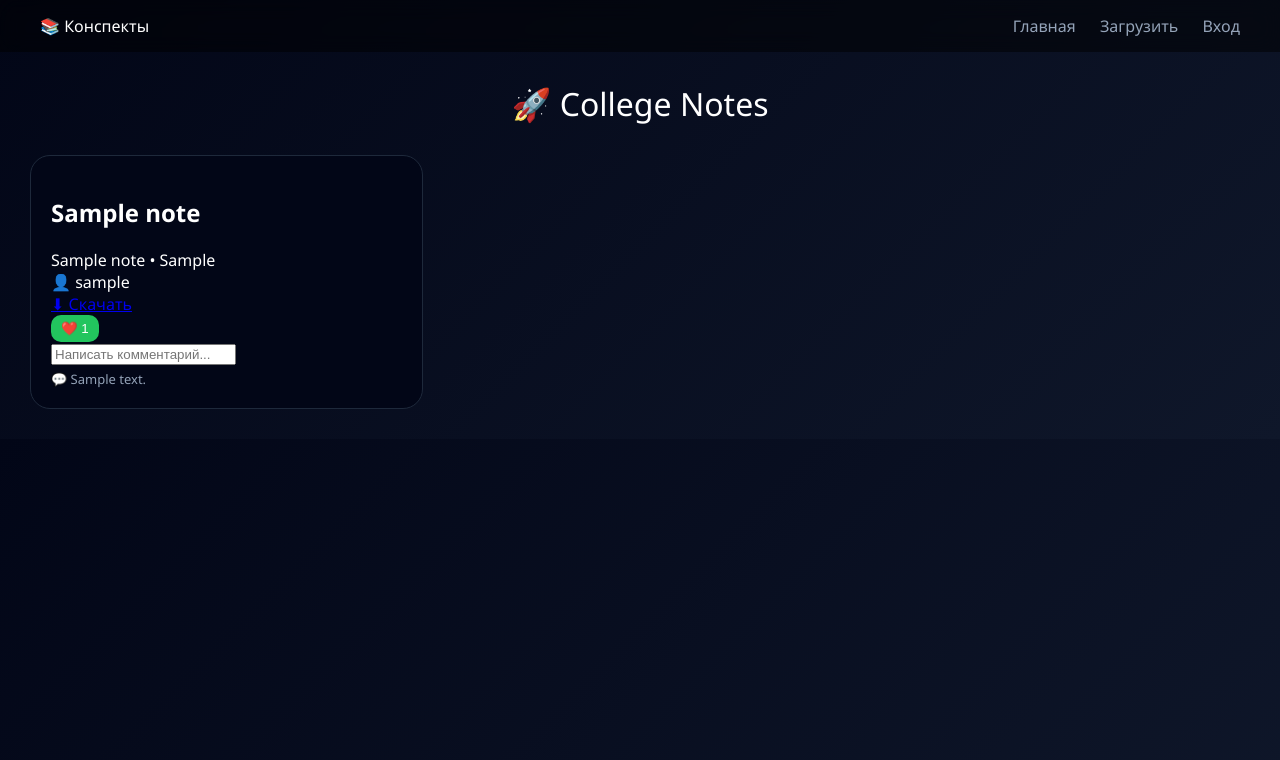
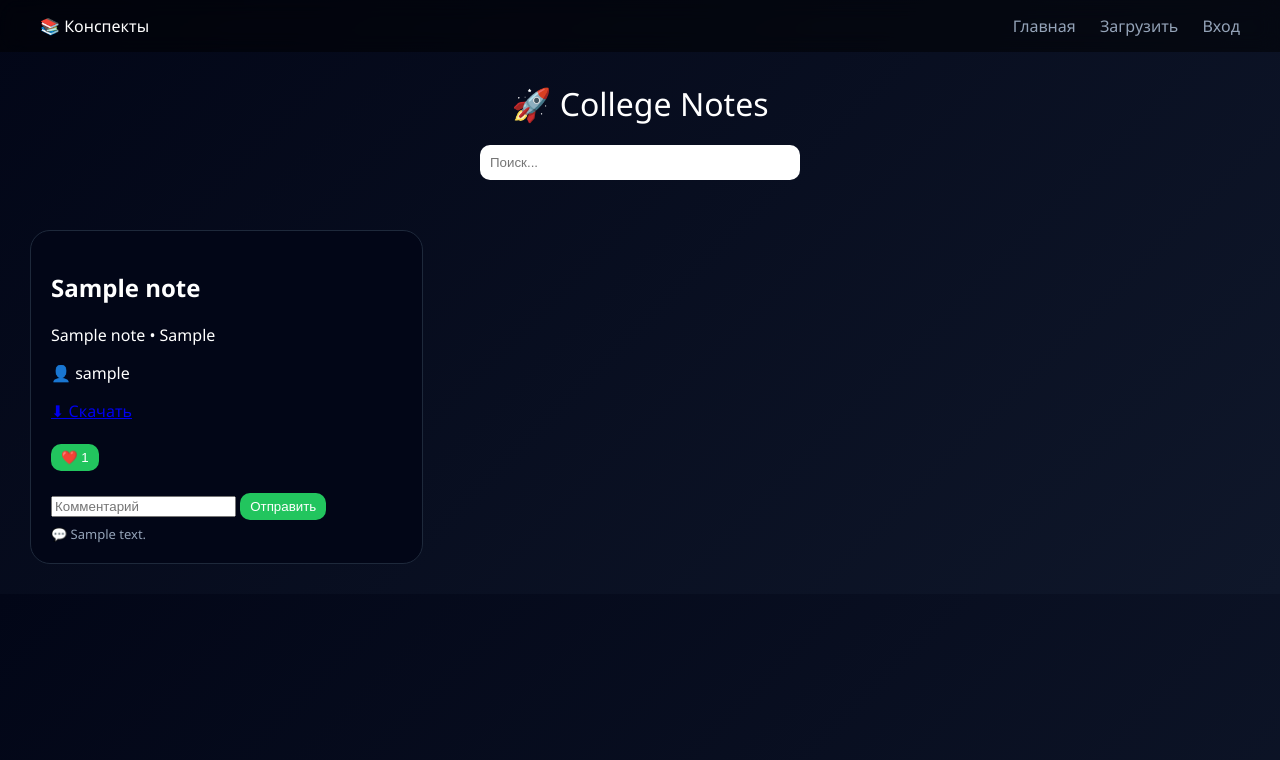
Before and after one commit to StanislavRostislav/college_notes, a FastAPI app: page / in a window 1280 px wide. Shown: the top 760 px of the page. Run offline with FastAPI, Linux system fonts and the light colour scheme; tables that the repository leaves empty hold one stand-in row (values such as "Sample post").

Commit message:
Update index.html

```diff
--- a/templates/index.html
+++ b/templates/index.html
@@ -2,6 +2,7 @@
 <html>
 <head>
     <link rel="stylesheet" href="/static/style.css">
+    <script src="/static/app.js"></script>
 </head>
 <body>
 
@@ -14,50 +15,41 @@
     </div>
 </div>
 
-<div class="header">
-    🚀 College Notes
+<div class="header">🚀 College Notes</div>
+
+<div class="search">
+    <input id="search" onkeyup="searchNotes()" placeholder="Поиск...">
 </div>
 
-{% if notes %}
 <div class="grid">
-
 {% for note in notes %}
 <div class="card">
 
     <h2>{{note.title}}</h2>
 
-    <div class="meta">
-        {{note.subject}} • {{note.category}}<br>
-        👤 {{note.owner.username}}
-    </div>
+    <p>{{note.subject}} • {{note.category}}</p>
+    <p>👤 {{note.owner.username}}</p>
 
-    <a class="download" href="/download/{{note.id}}">⬇ Скачать</a>
+    <a href="/download/{{note.id}}">⬇ Скачать</a>
 
-    <div class="actions">
-        <form action="/like/{{note.id}}" method="post">
-            <button class="btn">❤️ {{note.likes}}</button>
-        </form>
-    </div>
+    <br><br>
 
-    <form action="/comment/{{note.id}}" method="post">
-        <input name="text" placeholder="Написать комментарий...">
-    </form>
+    <button class="btn" onclick="like({{note.id}})">
+        ❤️ {{note.likes}}
+    </button>
 
-    <div class="comments">
-        {% for c in note.comments %}
-            <div class="comment">💬 {{c.text}}</div>
-        {% endfor %}
-    </div>
+    <br><br>
+
+    <input id="comment-{{note.id}}" placeholder="Комментарий">
+    <button class="btn" onclick="comment({{note.id}})">Отправить</button>
+
+    {% for c in note.comments %}
+        <div class="comment">💬 {{c.text}}</div>
+    {% endfor %}
 
 </div>
 {% endfor %}
-
 </div>
-{% else %}
-<div class="empty">
-    😴 Пока нет конспектов
-</div>
-{% endif %}
 
 </body>
 </html>
```
